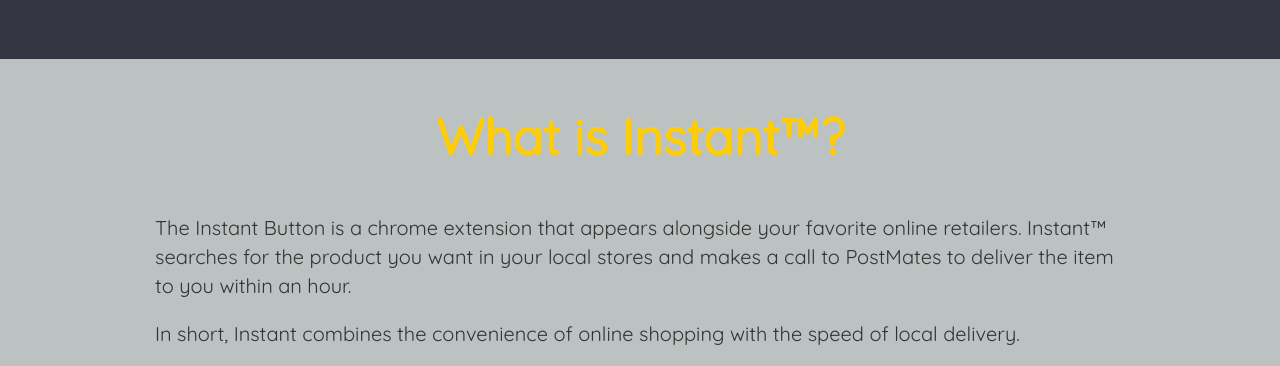
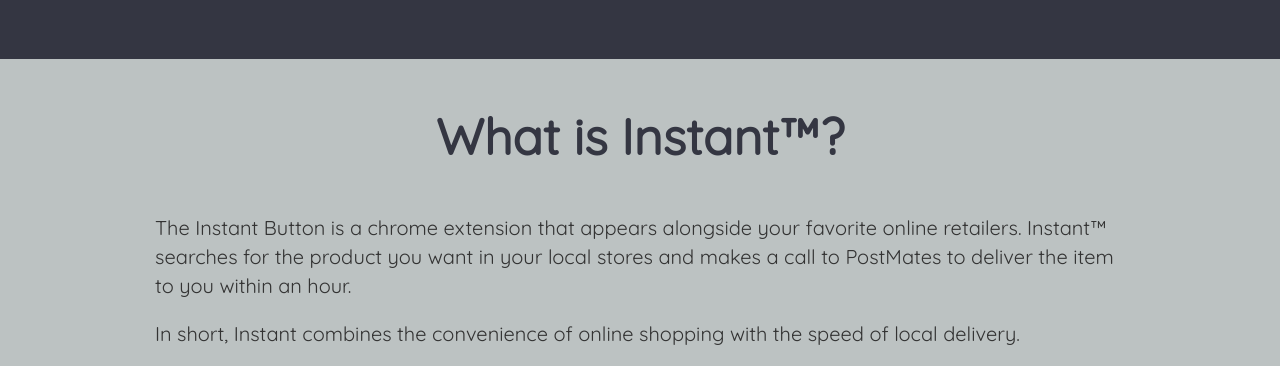
Before and after one commit to ryannorton/PennApps-Instafication-Api, a Flask app: page / in a window 1280 px wide. Shown: the part 1032-1398 px from the top of the page. Run offline with Flask 2, Linux system fonts and the light colour scheme; some libraries are stand-ins or nearby versions.

Commit message:
less vibrant section header

```diff
--- a/static/css/main.css
+++ b/static/css/main.css
@@ -78,7 +78,7 @@ button#cta:hover {
 
 #how-section h1 {
 	text-align: center;
-	color: #FECD08;
+	color: #343642;
 	font-size: 50px;
 }
 
```
